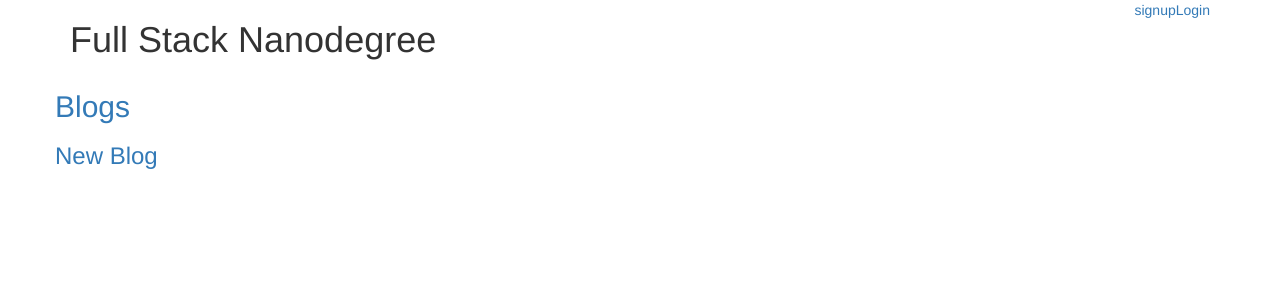
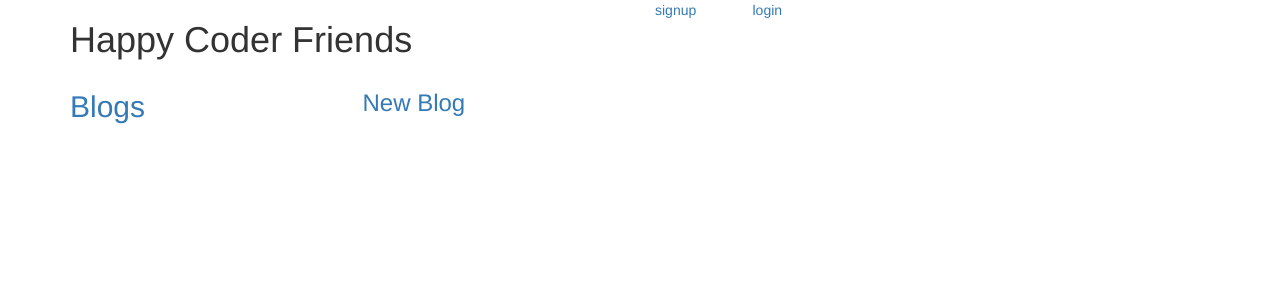
Before and after one commit to runnphoenix/udacity_fullstack_proj3, a Python web app: template templates/blogs.html in a window 1280 px wide. Shown: the top 300 px of the page. Run offline with Jinja, Linux system fonts and the light colour scheme; the template is opened without the code that fills it, so the values that code supplies are empty; some libraries are stand-ins or nearby versions.

Commit message:
少量美化工作

```diff
--- a/templates/base.html
+++ b/templates/base.html
@@ -8,46 +8,35 @@
 		<!-- Bootstrap CSS File -->
 		<link type="text/css" rel="stylesheet" href="/bootstrap/css/bootstrap.css">
 
-		<title>Full Stack Nanodegree</title>
+		<title>Happy Coder Friends</title>
 	</head>
 	<body>
 		<div class="container">
 			<header class="row">
 				<div class="col-md-6">
-					<h1 style="float:left">Full Stack Nanodegree</h1>
+					<h1 style="float:left">Happy Coder Friends</h1>
 				</div>
-				<div class="col-md-6">
-					<table style="float:right">
-						<tr>
-						{% if not logged %}
-							<td>
-								<a href="/signup">
-								signup
-								</a>
-							</td>
-							<td>
-								<a href="/login">
-								Login
-								</a>
-							</td>
-						{% else %}
-							<td>
-								<a href="/logout">
-								logout
-								</a>
-							</td>
-						{% endif %}
-						</tr>
-					</table>
+
+				<div class="col-md-1">
+					{% if not logged %}
+						<a href="/signup">signup</a>
+					{% endif %}
+				</div>
+				<div class="col-md-1">
+					{% if not logged %}
+						<a href="/login">login</a>
+					{% else %}
+						<a href="/logout">logout</a>
+					{% endif %}
 				</div>
 			</header>
 
-			<section class="row">
+			<section>
 				{% block userAccount %}
 				{% endblock %}
 			</section>
 
-			<section class="row">
+			<section>
 				{% block blog %}
 				{% endblock %}
 			</section>
--- a/templates/blogBase.html
+++ b/templates/blogBase.html
@@ -1,13 +1,15 @@
 {% extends "base.html" %}
 
 {% block blog %}
-	<a href="/blog" class="main-title">
-	<h2>Blogs</h2>
-	</a>
+	<div class="row">
+		<a href="/blog" class="main-title col-md-3">
+		<h2>Blogs</h2>
+		</a>
 
-	<a href="/blog/newpost" class="main-title">
-	<h3>New Blog</h3>
-	</a>
+		<a href="/blog/newpost" class="main-title col-md-3">
+		<h3>New Blog</h3>
+		</a>
+	</div>
 
 	<div>
 	{% block content %}
--- a/templates/blogs.html
+++ b/templates/blogs.html
@@ -2,16 +2,18 @@
 
 {% block content %}
 	{% for blog in blogs %}
+		<br><br>
 		<div class="blog">
+			<div class="row">
+				<a class="col-md-3" href="/blog/{{blog.key().id()}}">{{blog.title}}</a>
+				<div class="col-md-1">{{blog.author}}</div>
+				<div class="blog-created col-md-2" style="display:block">{{blog.created.strftime("%b %d, %Y")}}</div>
+			</div>
 
-			<a href="/blog/{{blog.key().id()}}">{{blog.title}}</a>
-			<div>{{blog.author}}</div>
-			<div class="blog-created" style="display:block">{{blog.created.strftime("%b %d, %Y")}}</div>
-
+			<div class="row">
+				<pre class="blog-content col-md-12">{{blog.content}}</pre>
+			</div>
 			<hr>
-			<pre class="blog-content">{{blog.content}}</pre>
-			<br><br>
-
 		</div>
 	{% endfor %}
 {% endblock %}
```
Also changed, not shown: templates/welcome.html (+7 -3 lines), 2 other files.
